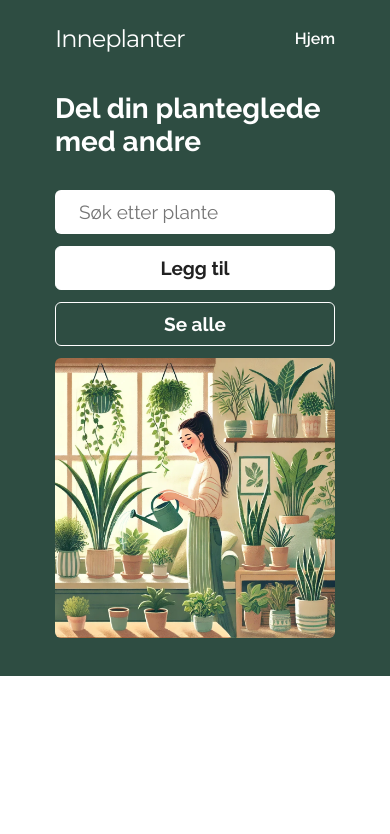
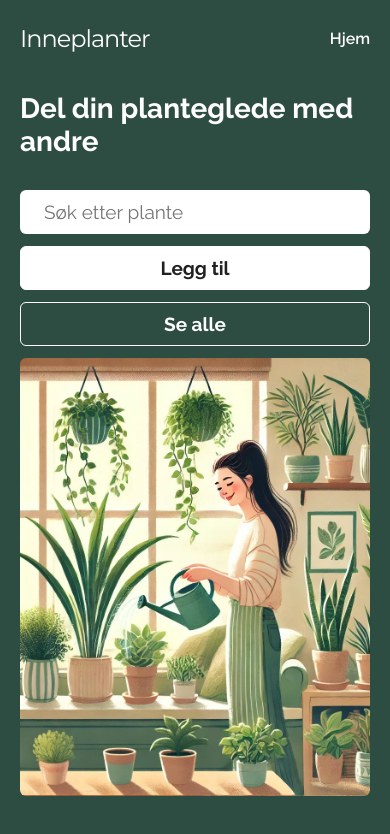
Before and after one commit to klhaug/inneplanter, a React (Create React App) app: page / in a window 390 px wide. Shown: the top 834 px of the page. Built offline with nearby package versions, Linux system fonts and the light colour scheme.

Commit message:
ryddet opp i responsiv CSS

```diff
--- a/src/components/Hero/Hero.css
+++ b/src/components/Hero/Hero.css
@@ -31,11 +31,12 @@ h1 {
 
 .hero-image {
     height: 100%;
+
 }
 
 .img-crop {
-    width: 400px;
-    height: 497px;
+    max-width: 317px;
+    aspect-ratio: 4/5;
     border-radius: 6px;
     overflow: hidden;
 }
--- a/src/components/Hero/HeroMediaQueries.css
+++ b/src/components/Hero/HeroMediaQueries.css
@@ -15,6 +15,7 @@
     }
 
     .img-crop {
+        max-width: 380px;
         margin-top: -31px;
     }
 }
@@ -44,15 +45,14 @@
     }
 
     .hero-wrapper {
-        height: 720px;
+        height: 800px;
     }
 
     .hero-text-container {
         max-width: 350px;
     }
     .img-crop {
-        width: 350px;
-        height: 362px;
+        max-width: 350px ;
     }
 }
 
@@ -63,16 +63,26 @@
     }
 
     .hero-wrapper {
-        height: 600px;
+        height: 800px;
     }
 
 
     .hero-text-container {
-        max-width: 280px;
+        max-width: 350px;
     }
     .img-crop {
         margin-top: -51px;
-        width: 280px;
-        height: 280px;
+        max-width: 350px;
     }
 }
+
+@media screen and (max-width: 375px) {
+    .hero-text-container {
+        max-width: 335px;
+    }
+
+    .img-crop {
+        max-width: 335px;
+
+    }
+}
--- a/src/components/Navbar/NavbarMediaQueries.css
+++ b/src/components/Navbar/NavbarMediaQueries.css
@@ -47,14 +47,14 @@
 /* iPhone 12 Pro */
 @media screen and (max-width: 390px){
     .navbar {
-        padding: 0 55px;
+        padding: 0 20px;
     }
 }
 
 /* iPhone SE */
 @media screen and (max-width: 375px){
     .navbar {
-        padding: 0 47.5px;
+        padding: 0 20px;
     }
 }
 
```
